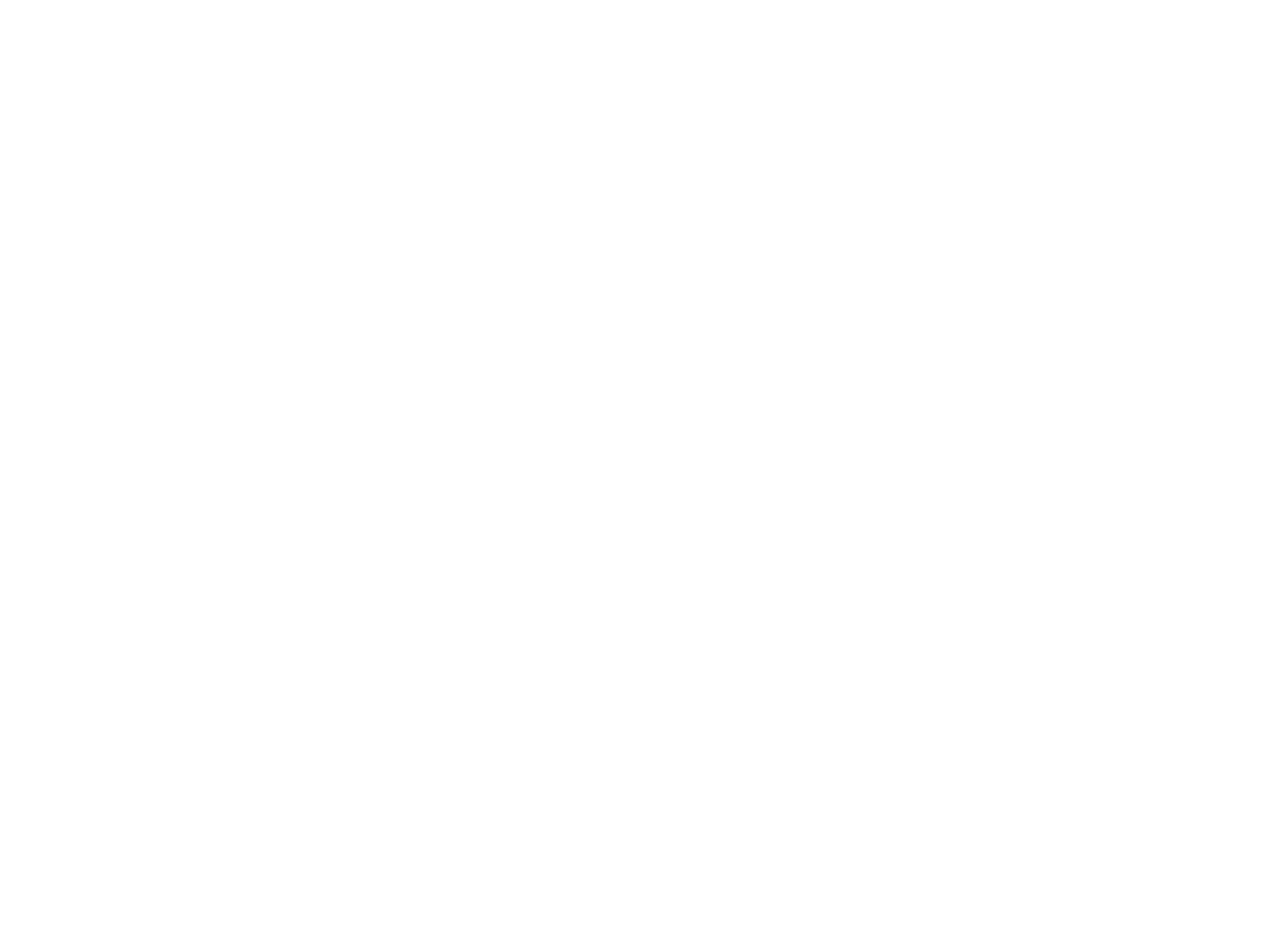
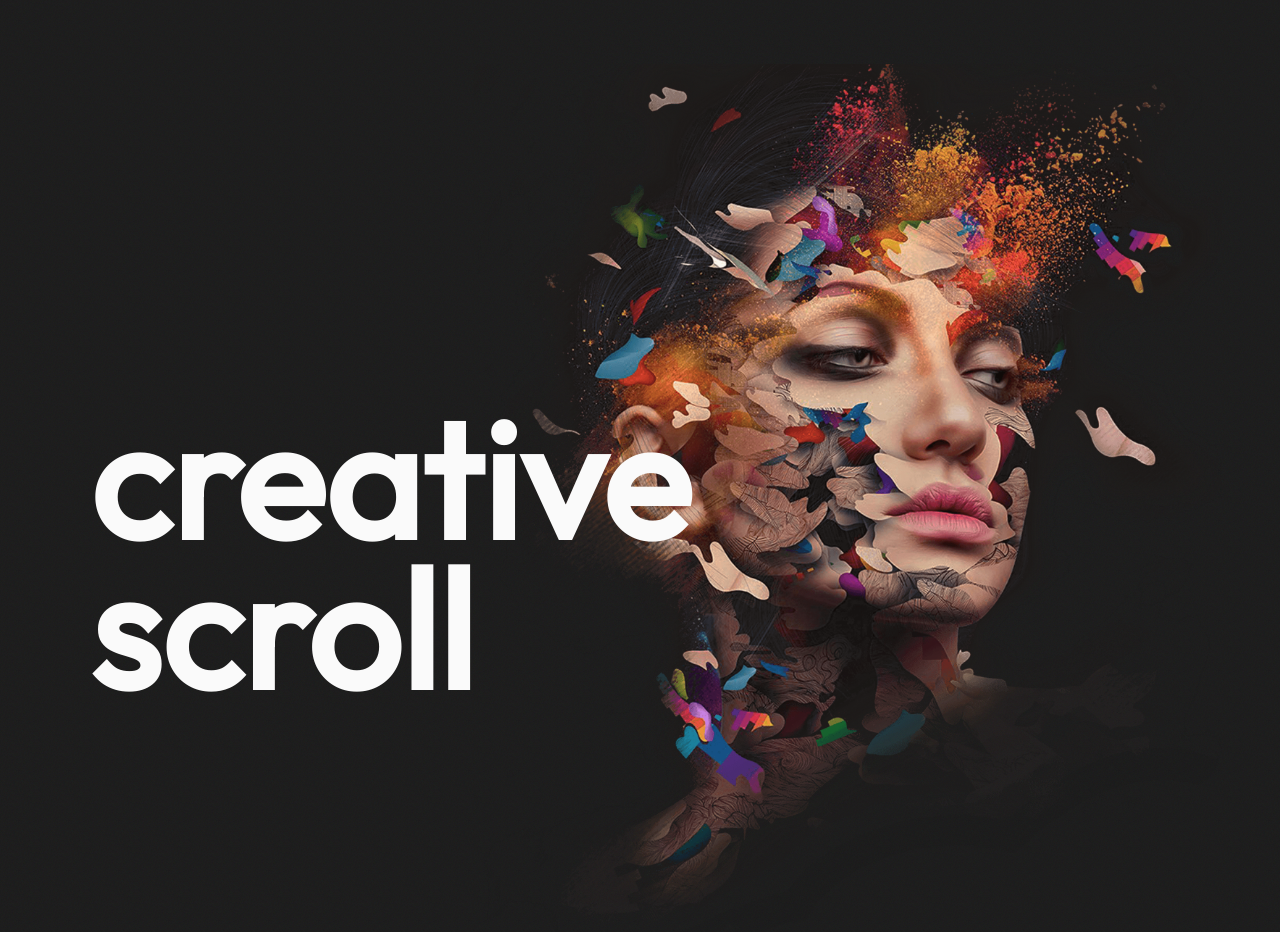
Before and after one commit to ARTALEAL/creative-scroll, a plain HTML site: page index.html in a window 1280 px wide. Before the commit the page ends 800 px from the top, so only its background shows below. Drawn offline with Linux system fonts and the light colour scheme.

Commit message:
dev: header

```diff
--- a/css/index.css
+++ b/css/index.css
@@ -0,0 +1,60 @@
+* {
+  margin: 0;
+  padding: 0;
+  box-sizing: border-box;
+}
+
+:root {
+  --index: calc(1vh + 1vw);
+  --header-color: #f4efec;
+  --text-color: #cdc6c3;
+}
+@font-face {
+  font-family: raleway_f;
+  src: url(../fonts/raleway-regular.woff2);
+}
+
+@font-face {
+  font-family: outfit_f;
+  src: url(../fonts/outfit-regular.woff2);
+}
+
+body {
+  background-image: url(../images/bg.jpg);
+  background-size: 50px;
+  color: #fafafa;
+  font-family: raleway_f, sans-serif;
+  overflow-x: hidden;
+}
+
+h1,
+h2,
+h3,
+h4,
+h5,
+h6 {
+  font-family: outfit_f, sans-serif;
+}
+
+.hero-section__hero {
+  width: calc(var(--index) * 36);
+  position: absolute;
+  left: 37vw;
+  top: 8vh;
+}
+
+.container {
+  padding: 0 7vw;
+}
+
+.main-header {
+  height: 100vh;
+}
+
+.main-title {
+  font-size: calc(var(--index) * 8);
+  position: absolute;
+  width: min-content;
+  bottom: 12vh;
+  line-height: 0.9;
+}
--- a/index.html
+++ b/index.html
@@ -6,10 +6,21 @@
     <meta name="viewport" content="width=device-width, initial-scale=1.0">
     <title>Creative Scroll</title>
     <link rel="stylesheet" href="./css/index.css">
+    <script src="vendor/gsap/gsap.min.js" defer></script>
+    <script src="vendor/gsap/ScrollTrigger.min.js" defer></script>
+    <script src="vendor/gsap/ScrollSmoother.min.js" defer></script>
     <script src="./script/index.js" defer></script>
 </head>
 
 <body>
+    <header class="hero-section">
+        <img class="hero-section__hero" src="images/hero.png" alt="hero-image">
+        <div class="container">
+            <div class="main-header">
+                <h1 class="main-title">creative scroll</h1>
+            </div>
+        </div>
+    </header>
 
 </body>
 
```
